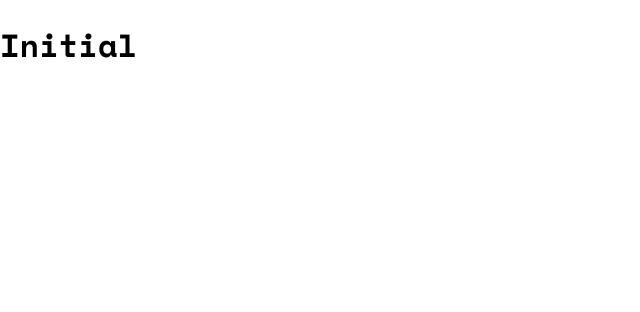
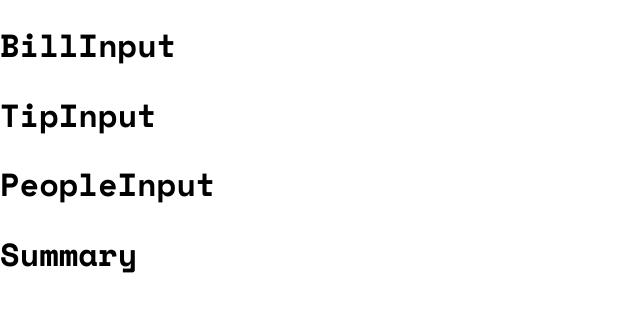
Before and after one commit to zxasc/tip-calculator-app, a React (Vite) app: page / in a window 1280 px wide. Shown: the top 312 px of the page, without its empty margins (0-640 px from the left). Built offline with nearby package versions, Linux system fonts and the light colour scheme.

Commit message:
prepare folder structure and add dummy components

```diff
--- /dev/null
+++ b/src/App.jsx
@@ -0,0 +1,19 @@
+import { useState } from 'react'
+import './styles/global.scss'
+import BillInput from './components/BillInput'
+import TipInput from './components/TipInput'
+import PeopleInput from './components/PeopleInput'
+import Summary from './components/Summary'
+
+export default function App() {
+  const [appState, setAppState] = useState({bill: 0, tip: 0, people: 0})
+
+  return (
+    <>
+      <BillInput />
+      <TipInput />
+      <PeopleInput />
+      <Summary />
+    </>
+  )
+}
--- a/src/components/App.jsx
+++ /dev/null
@@ -1,12 +0,0 @@
-import { useState } from 'react'
-import '../styles/global.scss'
-
-export default function App() {
-  const [count, setCount] = useState(0)
-
-  return (
-    <>
-      <h1>Initial</h1>
-    </>
-  )
-}
--- /dev/null
+++ b/src/components/BillInput.jsx
@@ -0,0 +1,5 @@
+export default function BillInput() {
+    return (
+        <h1>BillInput</h1>
+    )
+}
--- /dev/null
+++ b/src/components/PeopleInput.jsx
@@ -0,0 +1,5 @@
+export default function PeopleInput() {
+    return (
+        <h1>PeopleInput</h1>
+    )
+}
--- /dev/null
+++ b/src/components/Summary.jsx
@@ -0,0 +1,5 @@
+export default function Summary() {
+    return (
+        <h1>Summary</h1>
+    )
+}
--- /dev/null
+++ b/src/components/TipInput.jsx
@@ -0,0 +1,5 @@
+export default function TipInput() {
+    return (
+        <h1>TipInput</h1>
+    )
+}
--- a/src/main.jsx
+++ b/src/main.jsx
@@ -1,6 +1,6 @@
 import React from 'react'
 import ReactDOM from 'react-dom/client'
-import App from './components/App.jsx'
+import App from './App.jsx'
 
 ReactDOM.createRoot(document.getElementById('root')).render(
   <React.StrictMode>
```
